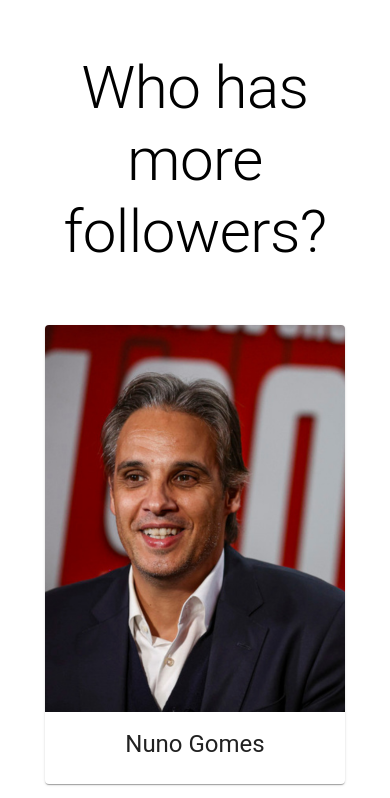
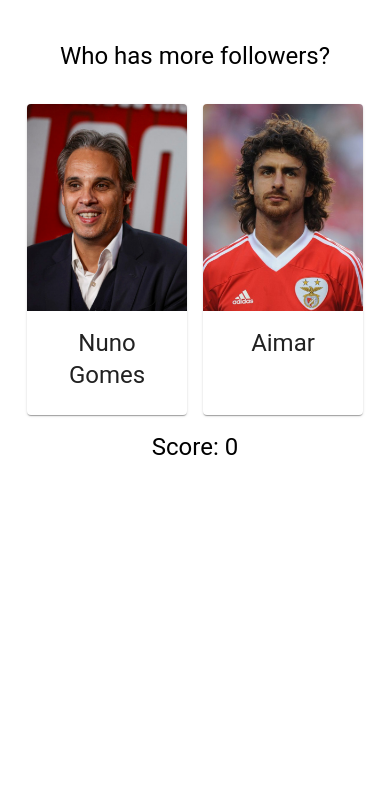
Before and after one commit to danielvvnunes/benfica_followers, a React (Vite) app: page / in a window 390 px wide. Shown: the top 798 px of the page. Built offline with nearby package versions, Linux system fonts and the light colour scheme; the HTML template or start-up script is replaced by a standard one.

Commit message:
fix: some improvements

```diff
--- a/src/App.tsx
+++ b/src/App.tsx
@@ -161,14 +161,28 @@ const App = () => {
             </div>
           )}
 
-          <div className="w-full p-9 flex justify-center text-center">
-            <Typography gutterBottom variant="h2" component="div">
+          <div className="w-full p-6 flex justify-center text-center">
+            <Typography
+              gutterBottom
+              variant="h2"
+              component="div"
+              className="hidden sm:block md:block lg:block xl:block"
+            >
+              Who has more followers?
+            </Typography>
+
+            <Typography
+              gutterBottom
+              variant="h5"
+              component="div"
+              className="sm:hidden"
+            >
               Who has more followers?
             </Typography>
           </div>
 
-          <div className="flex flex-col md:flex-row w-full items-center justify-center gap-4">
-            <Card sx={{ maxWidth: 345 }} className="h-100">
+          <div className="flex w-full  justify-center gap-4">
+            <Card className="max-w-40 min-h-44 md:max-w-96">
               <CardActionArea
                 onClick={() => {
                   handleClick(player1, player2);
@@ -193,7 +207,7 @@ const App = () => {
                 </CardContent>
               </CardActionArea>
             </Card>
-            <Card sx={{ maxWidth: 345 }} className="h-100">
+            <Card className="max-w-40 md:max-w-96 min-h-44">
               <CardActionArea
                 onClick={() => {
                   handleClick(player2, player1);
```
